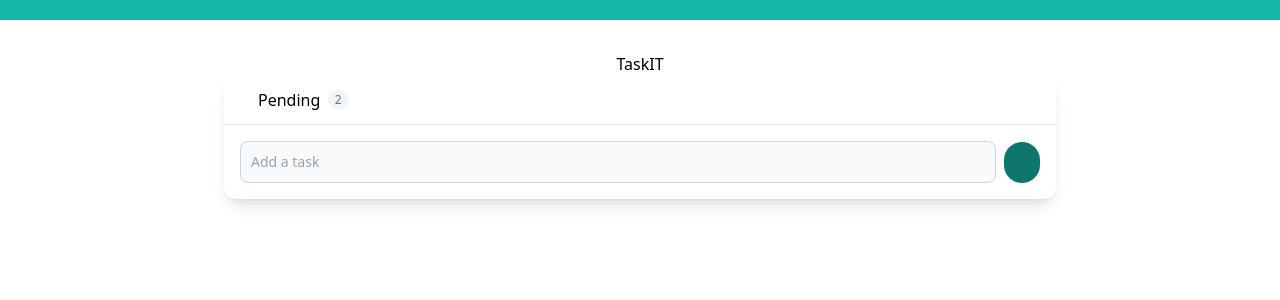
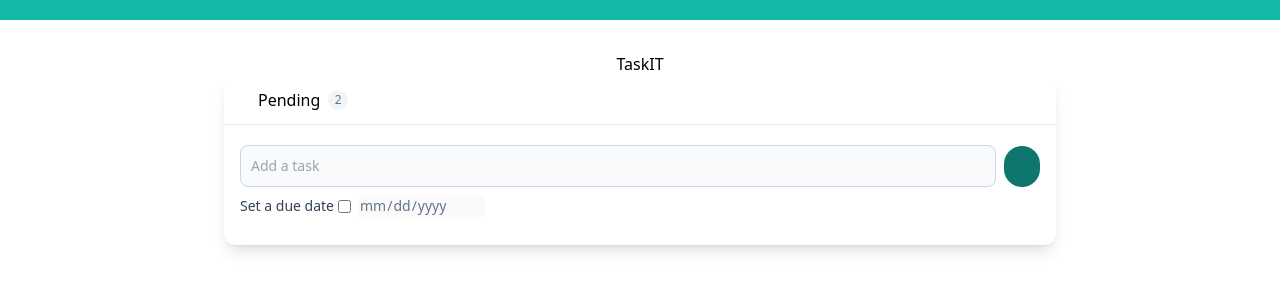
Before and after one commit to DulanHewage/TaskIT, a Nuxt app: page / in a window 1280 px wide. Shown: the top 300 px of the page. Built offline with nearby package versions, Linux system fonts and the light colour scheme; some icons are missing.

Commit message:
Add due date functionality

```diff
--- a/components/TheToDo.vue
+++ b/components/TheToDo.vue
@@ -16,15 +16,16 @@
         2
       </div>
     </div>
-    <div class="pb-4">
+    <div class="pb-2">
       <TheTask
         v-for="task in $store.getters.allTasks"
         :key="task.id"
         :task="task"
         @delete="(taskId) => toggleTaskDeleteConfirmation(taskId, true)"
       />
-      <div class="px-4 mt-4 flex items-center">
-        <form @submit.prevent="addTask" class="w-full">
+      <div class="px-4 mt-5">
+        <div class="flex items-center">
+          <form class="w-full" @submit.prevent="addTask">
             <BaseInput
               id="task-text"
               v-model="taskText"
@@ -41,6 +42,29 @@
             ></SvgIcon>
           </BaseButton>
         </div>
+        <div class="flex items-center mt-2">
+          <div class="flex items-center mr-2">
+            <label for="due-date" class="text-sm text-slate-700 mr-1"
+              >Set a due date
+            </label>
+            <input id="due-date" v-model="isDueDateActive" type="checkbox" />
+          </div>
+          <input
+            v-model="dueDate"
+            type="date"
+            class="text-sm text-teal-600 disabled:text-slate-500"
+            :disabled="!isDueDateActive"
+            @change="setDueDate"
+          />
+        </div>
+
+        <div
+          class="text-xs text-red-600 italic font-light mt-1"
+          :class="{ 'opacity-0': !showDueDateError }"
+        >
+          due date must be in today or the future
+        </div>
+      </div>
     </div>
     <BaseModal
       :show="showTaskDeleteModal"
@@ -49,7 +73,10 @@
     >
       <template #footer>
         <div class="flex justify-end items-center w-full">
-          <BaseButton secondary @click="closeTaskModal" class="mr-2"
+          <BaseButton
+            secondary
+            class="mr-2"
+            @click="toggleTaskDeleteConfirmation(null, false)"
             >Cancel</BaseButton
           >
           <BaseButton danger @click="deleteTask(selectedTaskId)"
@@ -74,6 +101,9 @@ export default {
       taskText: "",
       showTaskDeleteModal: false,
       selectedTaskId: null,
+      isDueDateActive: false,
+      dueDate: undefined,
+      showDueDateError: false,
     };
   },
   computed: {
@@ -92,11 +122,13 @@ export default {
           id: nanoid(6),
           text: this.taskText,
           completed: false,
-          dueDate: null,
+          dueDate: this.dueDate && this.isDueDateActive ? this.dueDate : null,
           createdAt: new Date(),
         };
         this.$store.dispatch("addTask", task);
         this.taskText = "";
+        this.dueDate = undefined;
+        this.isDueDateActive = false;
       }
     },
     closeTaskModal() {
@@ -116,6 +148,33 @@ export default {
         this.showTaskDeleteModal = false;
       }
     },
+    setDueDate(e) {
+      // if date is in the past, set to today
+      const today = new Date();
+      const dueDate = new Date(e.target.value);
+      if (dueDate < today) {
+        // prevent default behaviour
+        e.preventDefault();
+        // set due date to today
+        this.dueDate = fromDateToString(today).split("T")[0];
+
+        // show error message
+        this.showDueDateError = true;
+        setTimeout(() => {
+          this.showDueDateError = false;
+        }, 3000);
+      } else {
+        // set due date to selected date
+        this.dueDate = e.target.value;
+      }
+      // get date in local time zone
+      function fromDateToString(date) {
+        date = new Date(+date);
+        date.setTime(date.getTime() - date.getTimezoneOffset() * 60000);
+        const dateAsString = date.toISOString().substr(0, 19);
+        return dateAsString;
+      }
+    },
   },
 };
 </script>
```
Also changed, not shown: 1 other file (tests, documents, lock files or other folders). Lines whose indentation alone changed are shown as unchanged.
